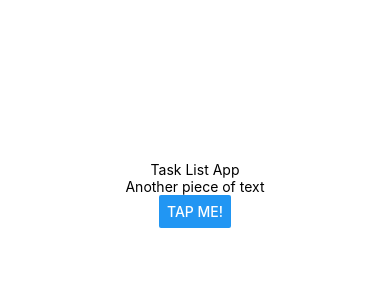
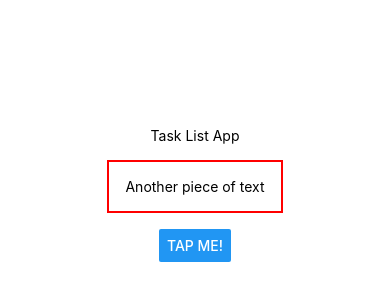
Before and after one commit to elvan/task-list-app-react-native, a React Native app: screen / in a window 390 px wide. Shown: the part 228-528 px from the top of the page. Built offline with nearby package versions, Linux system fonts and the light colour scheme.

Commit message:
styling the app

```diff
--- a/App.js
+++ b/App.js
@@ -7,7 +7,7 @@
       <View>
         <Text>Task List App</Text>
       </View>
-      <Text>Another piece of text</Text>
+      <Text style={styles.dummyText}>Another piece of text</Text>
       <Button title="Tap Me!" />
     </View>
   );
@@ -20,4 +20,10 @@
     alignItems: 'center',
     justifyContent: 'center',
   },
+  dummyText: {
+    margin: 16,
+    padding: 16,
+    borderWidth: 2,
+    borderColor: 'red',
+  },
 });
```
